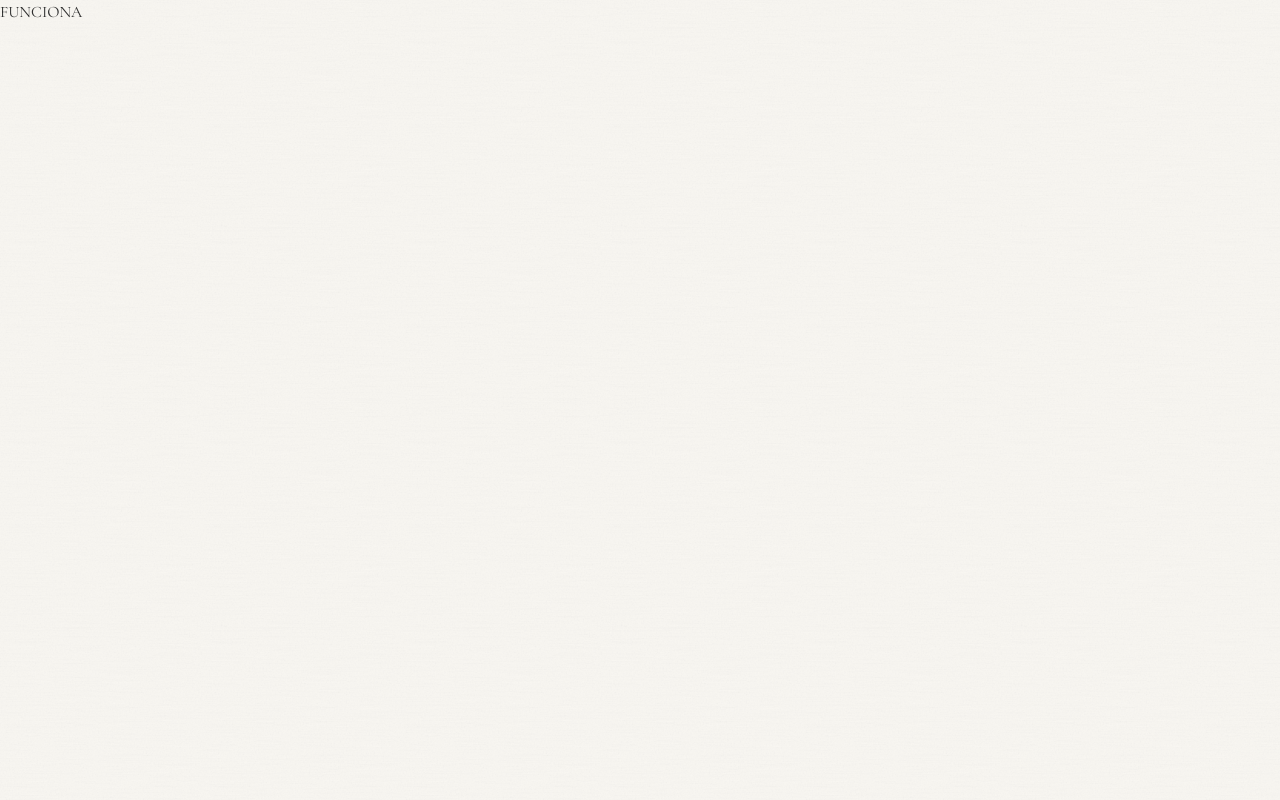
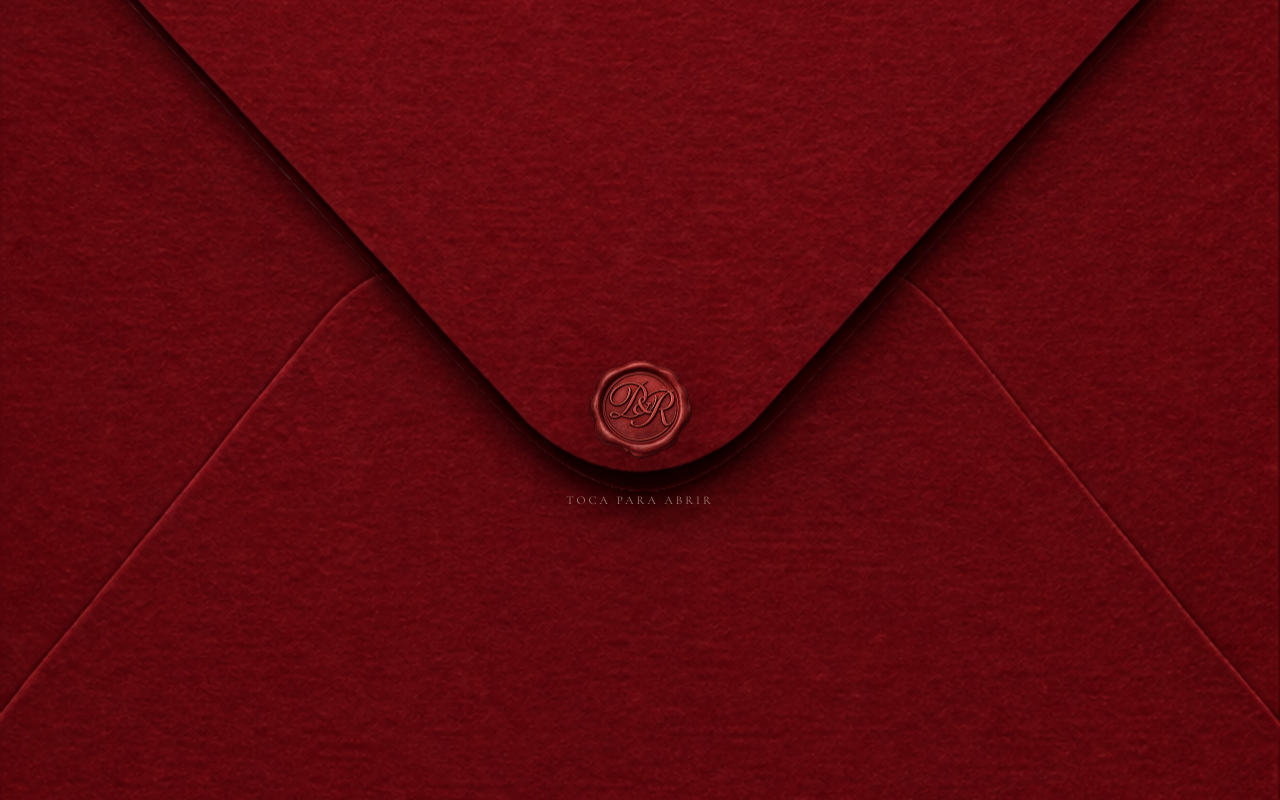
Before and after one commit to IrisArteaga9214/NuestraBoda, a Next.js app: page / in a window 1280 px wide. Shown: the top 800 px of the page. Built offline with nearby package versions, Linux system fonts and the light colour scheme; a web font is replaced by a local one.

Commit message:
Update page.tsx

```diff
--- a/app/page.tsx
+++ b/app/page.tsx
@@ -1,3 +1,68 @@
-export default function Home() {
-  return <h1>FUNCIONA</h1>;
+'use client'
+
+import { useRef } from 'react'
+import { Hero } from "@/components/wedding/hero-section"
+import { Invitation } from "@/components/wedding/invitation"
+import { EventDetails } from "@/components/wedding/event-details"
+import { Countdown } from "@/components/wedding/countdown"
+import { Gallery } from "@/components/wedding/gallery"
+import { Itinerary } from "@/components/wedding/itinerary"
+import { Details } from "@/components/wedding/details"
+import { GiftRegistry } from "@/components/wedding/gift-registry"
+import { RSVP } from "@/components/wedding/rsvp"
+import { Footer } from "@/components/wedding/footer"
+import { Reservation } from "@/components/wedding/reservations"
+import { Info } from "@/components/wedding/info"
+import EnvelopeIntro from "@/components/wedding/EnvelopeIntro"
+
+export default function WeddingPage() {
+  const audioRef = useRef<HTMLAudioElement>(null)
+
+  const handleStartMusic = () => {
+    // Agregamos un retraso de 3 segundos (3000ms) antes de iniciar
+    setTimeout(() => {
+      if (audioRef.current) {
+        audioRef.current.currentTime = 41.5 // Ajustado al segundo 41
+        audioRef.current.volume = 0.3
+        audioRef.current.play().catch(err => console.log("Error al reproducir:", err))
+      }
+    }, 2000)
+  }
+
+  return (
+    <main className="relative w-full" style={{ backgroundColor: '#F9F7F2' }}>
+      <audio
+        ref={audioRef}
+        src="/sounds/wildestDreams.mp3"
+        loop
+        preload="auto"
+      />
+
+      <EnvelopeIntro onOpen={handleStartMusic} />
+
+      {/* --- BLOQUE 1: HERO --- */}
+      <section className="sticky top-0 h-screen w-full z-[1]">
+        <Hero />
+      </section>
+
+      {/* --- BLOQUE 2: TRANSICIÓN --- */}
+      <div className="relative z-[10] bg-[#F9F7F2] shadow-[0_-20px_50px_rgba(0,0,0,0.08)]">
+        <Invitation />
+        <Details />
+        <div className="h-20 bg-[#F9F7F2]" />
+      </div>
+
+      {/* --- BLOQUE 3: DETALLES --- */}
+      <div className="relative z-[20] bg-[#F9F7F2] shadow-[0_-20px_50px_rgba(0,0,0,0.08)]">
+         <Countdown />
+        <EventDetails />
+        <Info />
+        <Itinerary />
+        <Gallery />
+        <GiftRegistry />
+        <RSVP />
+        <Footer />
+      </div>
+    </main>
+  )
 }
```
